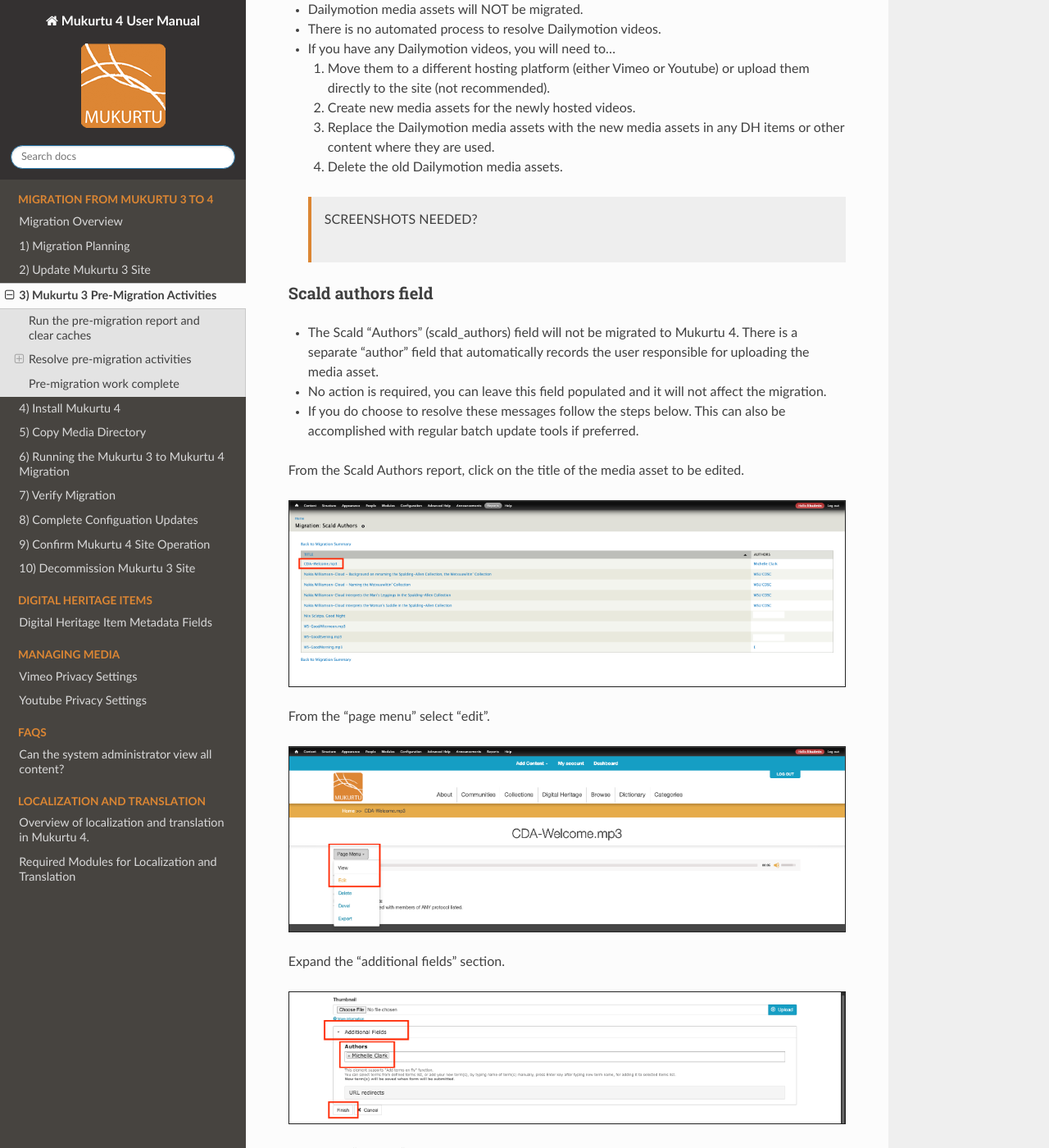
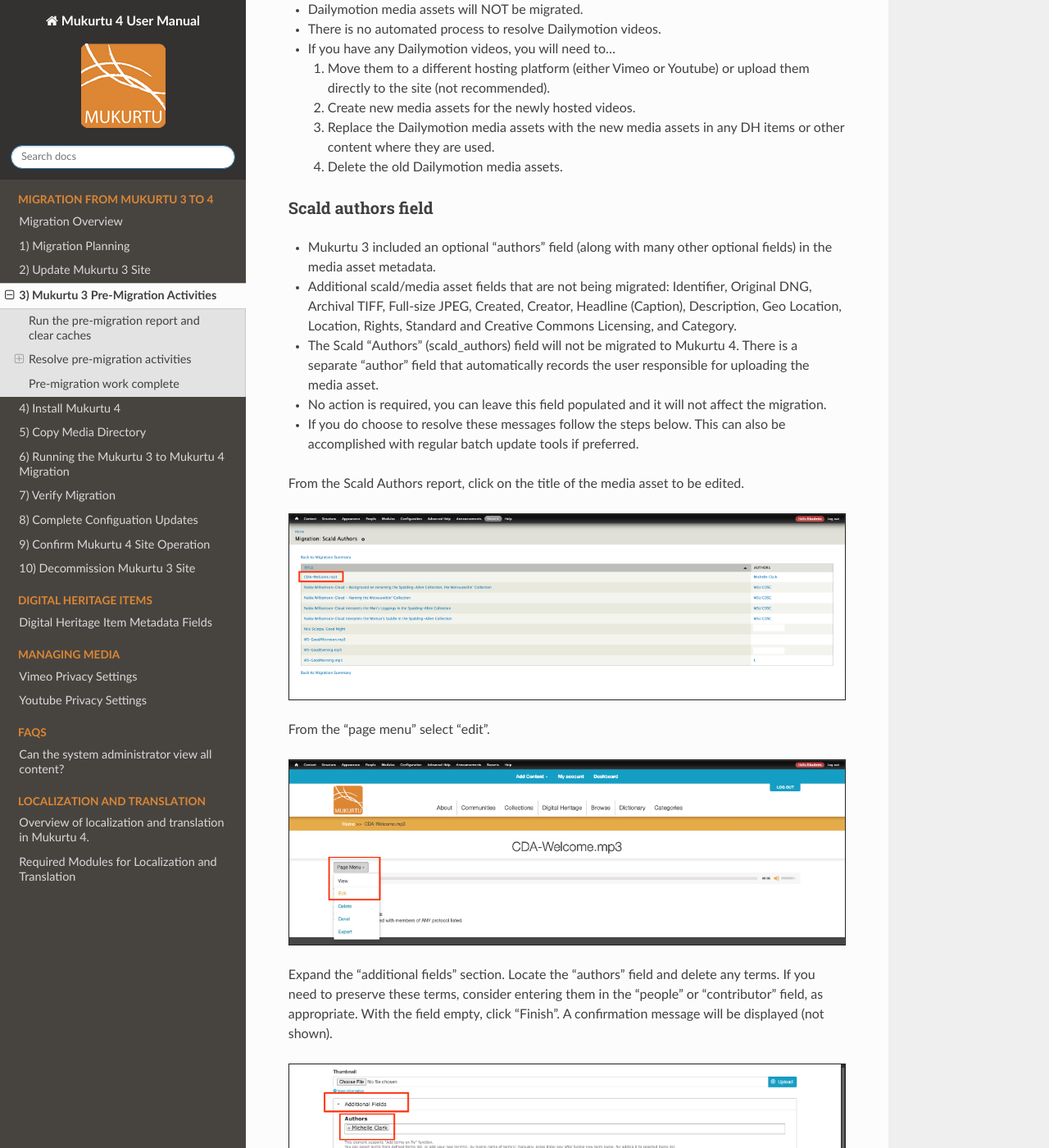
Before and after one commit to MukurtuCMS/mukurtudocs, a Sphinx documentation site: the page built from docs/source/migration/03Pre-Migration.md, in a window 1280 px wide and 1400 px high, scrolled down 13157 px. Shown: the whole window at 82% size. Built offline with Sphinx 7.4.7 and the Read the Docs theme 3.1.0, drawn with Linux system fonts in a browser that asks for light colours; some of the changed text lies outside the part shown.

Commit message:
final migraiton updatges

```diff
--- a/docs/source/migration/03Pre-Migration.md
+++ b/docs/source/migration/03Pre-Migration.md
@@ -243,23 +243,23 @@
 
 ### Dailymotion media assets (atoms)
 
-   - Support for Dailymotion has been dropped in Mukurtu 4. We are not aware of any Mukurtu sites actively using Dailymotion.
-   - Dailymotion media assets will NOT be migrated.
-   - There is no automated process to resolve Dailymotion videos.
-   - If you have any Dailymotion videos, you will need to...
-     1) Move them to a different hosting platform (either Vimeo or Youtube) or upload them directly to the site (not recommended).
-     2) Create new media assets for the newly hosted videos.
-     3) Replace the Dailymotion media assets with the new media assets in any DH items or other content where they are used.
-     4) Delete the old Dailymotion media assets.
-
-
-> SCREENSHOTS NEEDED?
+- Support for Dailymotion has been dropped in Mukurtu 4. We are not aware of any Mukurtu sites actively using Dailymotion.
+- Dailymotion media assets will NOT be migrated.
+- There is no automated process to resolve Dailymotion videos.
+- If you have any Dailymotion videos, you will need to...
+   1) Move them to a different hosting platform (either Vimeo or Youtube) or upload them directly to the site (not recommended).
+   2) Create new media assets for the newly hosted videos.
+   3) Replace the Dailymotion media assets with the new media assets in any DH items or other content where they are used.
+   4) Delete the old Dailymotion media assets.
 
 ### Scald authors field
 
-   - The Scald "Authors" (scald_authors) field will not be migrated to Mukurtu 4. There is a separate "author" field that automatically records the user responsible for uploading the media asset.
-   - No action is required, you can leave this field populated and it will not affect the migration.
-   - If you do choose to resolve these messages follow the steps below. This can also be accomplished with regular batch update tools if preferred.
+- Mukurtu 3 included an optional "authors" field (along with many other optional fields) in the media asset metadata.
+- Additional scald/media asset fields that are not being migrated: Identifier, Original DNG, Archival TIFF, Full-size JPEG, Created, Creator, Headline (Caption), Description, Geo Location, Location, Rights, Standard and Creative Commons Licensing, and Category.
+
+- The Scald "Authors" (scald_authors) field will not be migrated to Mukurtu 4. There is a separate "author" field that automatically records the user responsible for uploading the media asset.
+- No action is required, you can leave this field populated and it will not affect the migration.
+- If you do choose to resolve these messages follow the steps below. This can also be accomplished with regular batch update tools if preferred.
 
 From the Scald Authors report, click on the title of the media asset to be edited.
 
@@ -270,21 +270,13 @@
 ![pre-migration-scald-authors-02](../embeds/pre-migration-scald-authors-02.png)
 
 Expand the "additional fields" section.
+Locate the "authors" field and delete any terms. If you need to preserve these terms, consider entering them in the "people" or "contributor" field, as appropriate.
+With the field empty, click "Finish".
+A confirmation message will be displayed (not shown).
 
 ![pre-migration-scald-authors-03](../embeds/pre-migration-scald-authors-03.png)
 
-Locate the "authors" field and delete any terms. If you need to preserve these terms, consider entering them in the "people" or "contributor" field, as appropriate.
-
-![pre-migration-scald-authors-04](../embeds/pre-migration-scald-authors-04.png)
-
-With the field empty, click "Finish".
-
-![pre-migration-scald-authors-05](../embeds/pre-migration-scald-authors-05.png)
-
-A confirmation message will be displayed.
-
-![pre-migration-scald-authors-06](../embeds/pre-migration-scald-authors-06.png)
-
+Repeat these steps for each result in the report.
 
 ## Pre-migration work complete
 
```
Also changed, not shown: docs/source/embeds/pre-migration-scald-authors-04.png (deleted), docs/source/embeds/pre-migration-scald-authors-05.png (deleted), docs/source/embeds/pre-migration-scald-authors-06.png (deleted).
